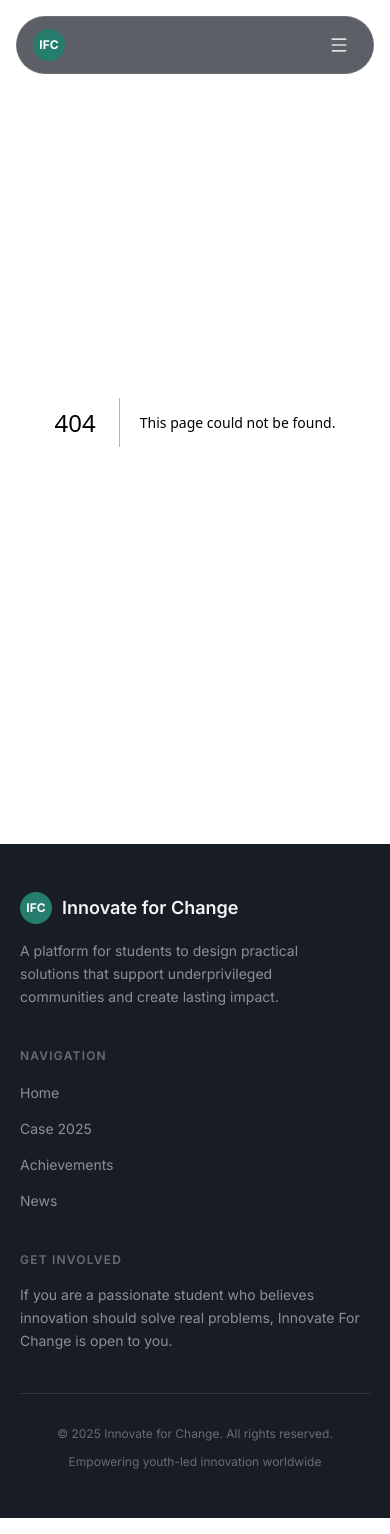
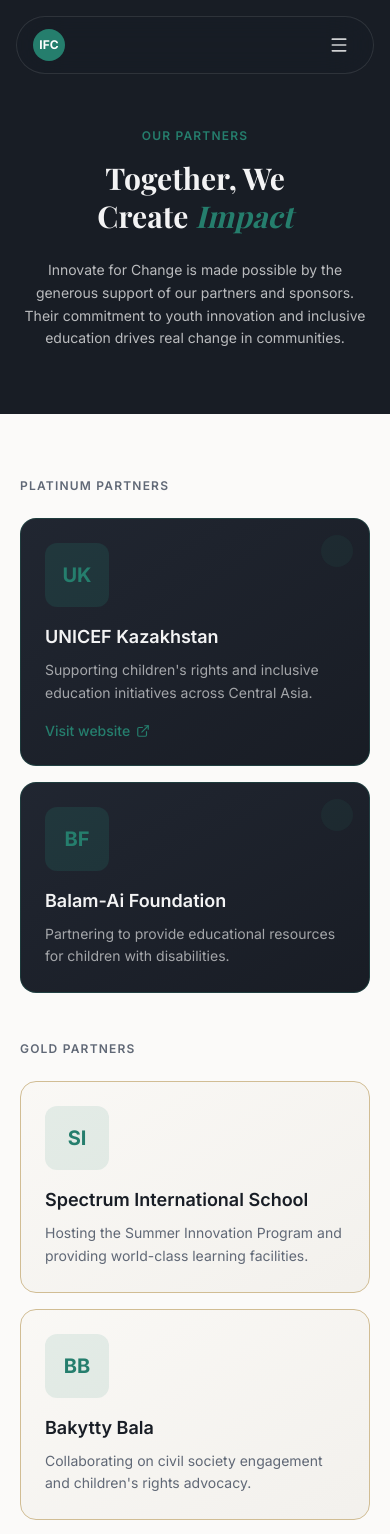
Before and after one commit to 4t0s/v0-innovate-for-change-homepage, a Next.js app: page /sponsors in a window 390 px wide. Before the commit this address had no page. Shown: the top 1534 px of the page. Built offline with nearby package versions, Linux system fonts and the light colour scheme; a web font is replaced by a local one.

Commit message:
feat: add Sponsors/Partners page with navigation link
Create Sponsors page with sections and responsive design

Co-authored-by: nureg <153744032+4t0s@users.noreply.github.com>

```diff
--- /dev/null
+++ b/app/sponsors/page.tsx
@@ -0,0 +1,20 @@
+import { Metadata } from "next"
+import { SponsorsHero } from "@/components/sponsors/sponsors-hero"
+import { SponsorGrid } from "@/components/sponsors/sponsor-grid"
+import { PartnerCTA } from "@/components/sponsors/partner-cta"
+
+export const metadata: Metadata = {
+  title: "Our Partners & Sponsors | Innovate for Change",
+  description:
+    "Meet the organizations and partners who make Innovate for Change possible through their generous support and collaboration.",
+}
+
+export default function SponsorsPage() {
+  return (
+    <>
+      <SponsorsHero />
+      <SponsorGrid />
+      <PartnerCTA />
+    </>
+  )
+}
--- a/components/navbar.tsx
+++ b/components/navbar.tsx
@@ -8,6 +8,7 @@ const navLinks = [
   { href: "/", label: "Home" },
   { href: "/case-2025", label: "Case 2025" },
   { href: "/achievements", label: "Achievements" },
+  { href: "/sponsors", label: "Partners" },
   { href: "/news", label: "News" },
 ]
 
--- /dev/null
+++ b/components/sponsors/partner-cta.tsx
@@ -0,0 +1,35 @@
+import Link from "next/link"
+import { ArrowRight } from "lucide-react"
+
+export function PartnerCTA() {
+  return (
+    <section className="bg-[hsl(220_20%_12%)] py-16 sm:py-24">
+      <div className="mx-auto max-w-4xl px-5 text-center sm:px-6">
+        <h2 className="font-serif text-2xl font-bold text-[hsl(0_0%_100%/0.95)] sm:text-3xl md:text-4xl text-balance">
+          Become a Partner
+        </h2>
+        <p className="mx-auto mt-4 max-w-2xl text-sm leading-relaxed text-[hsl(0_0%_100%/0.7)] sm:text-base text-pretty">
+          Join us in empowering the next generation of innovators. Whether
+          through funding, mentorship, or resources, your partnership can help
+          transform student ideas into real-world solutions that benefit
+          communities.
+        </p>
+        <div className="mt-8 flex flex-col items-center justify-center gap-4 sm:flex-row">
+          <Link
+            href="mailto:contact@innovateforchange.org"
+            className="inline-flex items-center gap-2 rounded-full bg-primary px-6 py-3 text-sm font-semibold text-primary-foreground transition-opacity hover:opacity-90"
+          >
+            Get in Touch
+            <ArrowRight className="h-4 w-4" />
+          </Link>
+          <Link
+            href="/achievements"
+            className="inline-flex items-center gap-2 rounded-full border border-[hsl(0_0%_100%/0.2)] px-6 py-3 text-sm font-medium text-[hsl(0_0%_100%/0.8)] transition-colors hover:bg-[hsl(0_0%_100%/0.05)]"
+          >
+            View Our Impact
+          </Link>
+        </div>
+      </div>
+    </section>
+  )
+}
--- /dev/null
+++ b/components/sponsors/sponsor-grid.tsx
@@ -0,0 +1,207 @@
+import { ExternalLink } from "lucide-react"
+
+type SponsorTier = "platinum" | "gold" | "silver" | "partner"
+
+interface Sponsor {
+  name: string
+  description: string
+  logo?: string
+  website?: string
+  tier: SponsorTier
+}
+
+const sponsors: Sponsor[] = [
+  {
+    name: "UNICEF Kazakhstan",
+    description:
+      "Supporting children's rights and inclusive education initiatives across Central Asia.",
+    tier: "platinum",
+    website: "https://unicef.org",
+  },
+  {
+    name: "Balam-Ai Foundation",
+    description:
+      "Partnering to provide educational resources for children with disabilities.",
+    tier: "platinum",
+    website: "#",
+  },
+  {
+    name: "Spectrum International School",
+    description:
+      "Hosting the Summer Innovation Program and providing world-class learning facilities.",
+    tier: "gold",
+    website: "#",
+  },
+  {
+    name: "Bakytty Bala",
+    description:
+      "Collaborating on civil society engagement and children's rights advocacy.",
+    tier: "gold",
+    website: "#",
+  },
+  {
+    name: "Ministry of Foreign Affairs",
+    description:
+      "Government partnership supporting youth innovation and social impact programs.",
+    tier: "gold",
+    website: "#",
+  },
+  {
+    name: "National Alliance of Professional Social Workers",
+    description:
+      "Professional network advancing social work standards and child advocacy.",
+    tier: "silver",
+    website: "#",
+  },
+  {
+    name: "CDJI",
+    description:
+      "International expertise in child rights and judicial innovation.",
+    tier: "silver",
+    website: "#",
+  },
+  {
+    name: "Science & Law Institute",
+    description:
+      "Research partnership bridging innovation policy and education.",
+    tier: "silver",
+    website: "#",
+  },
+  {
+    name: "Unified Grant Operator",
+    description:
+      "Platform support and grant administration for civil society projects.",
+    tier: "partner",
+    website: "#",
+  },
+]
+
+const tierConfig: Record<
+  SponsorTier,
+  { label: string; gridClass: string; cardClass: string }
+> = {
+  platinum: {
+    label: "Platinum Partners",
+    gridClass: "grid-cols-1 sm:grid-cols-2",
+    cardClass:
+      "bg-gradient-to-br from-[hsl(220_20%_16%)] to-[hsl(220_20%_12%)] border-[hsl(168_55%_32%/0.3)]",
+  },
+  gold: {
+    label: "Gold Partners",
+    gridClass: "grid-cols-1 sm:grid-cols-2 lg:grid-cols-3",
+    cardClass:
+      "bg-gradient-to-br from-[hsl(40_30%_97%)] to-[hsl(40_20%_94%)] border-[hsl(40_40%_70%)]",
+  },
+  silver: {
+    label: "Silver Partners",
+    gridClass: "grid-cols-1 sm:grid-cols-2 lg:grid-cols-3",
+    cardClass: "bg-card border-border",
+  },
+  partner: {
+    label: "Supporting Partners",
+    gridClass: "grid-cols-1 sm:grid-cols-2 lg:grid-cols-3",
+    cardClass: "bg-muted/50 border-border",
+  },
+}
+
+function SponsorCard({
+  sponsor,
+  tierClass,
+  isPlatinum,
+}: {
+  sponsor: Sponsor
+  tierClass: string
+  isPlatinum: boolean
+}) {
+  const textColor = isPlatinum
+    ? "text-[hsl(0_0%_100%/0.95)]"
+    : "text-foreground"
+  const mutedColor = isPlatinum
+    ? "text-[hsl(0_0%_100%/0.6)]"
+    : "text-muted-foreground"
+
+  return (
+    <div
+      className={`group relative flex flex-col gap-4 rounded-2xl border p-6 transition-all hover:shadow-lg sm:p-8 ${tierClass}`}
+    >
+      {/* Logo placeholder */}
+      <div
+        className={`flex h-16 w-16 items-center justify-center rounded-xl ${
+          isPlatinum ? "bg-primary/20" : "bg-primary/10"
+        }`}
+      >
+        <span className="text-xl font-bold text-primary">
+          {sponsor.name
+            .split(" ")
+            .map((w) => w[0])
+            .join("")
+            .slice(0, 2)}
+        </span>
+      </div>
+
+      {/* Content */}
+      <div className="flex flex-1 flex-col gap-2">
+        <h3 className={`text-lg font-semibold sm:text-xl ${textColor}`}>
+          {sponsor.name}
+        </h3>
+        <p className={`text-sm leading-relaxed ${mutedColor}`}>
+          {sponsor.description}
+        </p>
+      </div>
+
+      {/* Link */}
+      {sponsor.website && sponsor.website !== "#" && (
+        <a
+          href={sponsor.website}
+          target="_blank"
+          rel="noopener noreferrer"
+          className={`inline-flex items-center gap-1.5 text-sm font-medium text-primary transition-colors hover:underline`}
+        >
+          Visit website
+          <ExternalLink className="h-3.5 w-3.5" />
+        </a>
+      )}
+
+      {/* Decorative corner accent for platinum */}
+      {isPlatinum && (
+        <div className="absolute right-4 top-4 h-8 w-8 rounded-full bg-primary/10" />
+      )}
+    </div>
+  )
+}
+
+export function SponsorGrid() {
+  const tiers: SponsorTier[] = ["platinum", "gold", "silver", "partner"]
+
+  return (
+    <section className="py-16 sm:py-24">
+      <div className="mx-auto max-w-6xl px-5 sm:px-6">
+        {tiers.map((tier) => {
+          const tierSponsors = sponsors.filter((s) => s.tier === tier)
+          if (tierSponsors.length === 0) return null
+
+          const config = tierConfig[tier]
+          const isPlatinum = tier === "platinum"
+
+          return (
+            <div key={tier} className="mb-12 sm:mb-16 last:mb-0">
+              <h2 className="mb-6 text-xs font-semibold uppercase tracking-widest text-muted-foreground sm:mb-8">
+                {config.label}
+              </h2>
+              <div className={`grid gap-4 sm:gap-6 ${config.gridClass}`}>
+                {tierSponsors.map((sponsor) => (
+                  <SponsorCard
+                    key={sponsor.name}
+                    sponsor={sponsor}
+                    tierClass={config.cardClass}
+                    isPlatinum={isPlatinum}
+                  />
+                ))}
+              </div>
+            </div>
+          )
+        })}
+      </div>
+    </section>
+  )
+}
--- /dev/null
+++ b/components/sponsors/sponsors-hero.tsx
@@ -0,0 +1,20 @@
+export function SponsorsHero() {
+  return (
+    <section className="bg-[hsl(220_20%_12%)] pt-32 pb-16 sm:pt-40 sm:pb-20">
+      <div className="mx-auto max-w-4xl px-5 text-center sm:px-6">
+        <p className="text-xs font-semibold uppercase tracking-widest text-primary">
+          Our Partners
+        </p>
+        <h1 className="mt-4 font-serif text-3xl font-bold leading-tight text-[hsl(0_0%_100%/0.95)] sm:text-4xl md:text-5xl lg:text-6xl text-balance">
+          Together, We Create{" "}
+          <span className="italic text-primary">Impact</span>
+        </h1>
+        <p className="mx-auto mt-6 max-w-2xl text-sm leading-relaxed text-[hsl(0_0%_100%/0.7)] sm:text-base md:text-lg text-pretty">
+          Innovate for Change is made possible by the generous support of our
+          partners and sponsors. Their commitment to youth innovation and
+          inclusive education drives real change in communities.
+        </p>
+      </div>
+    </section>
+  )
+}
```
